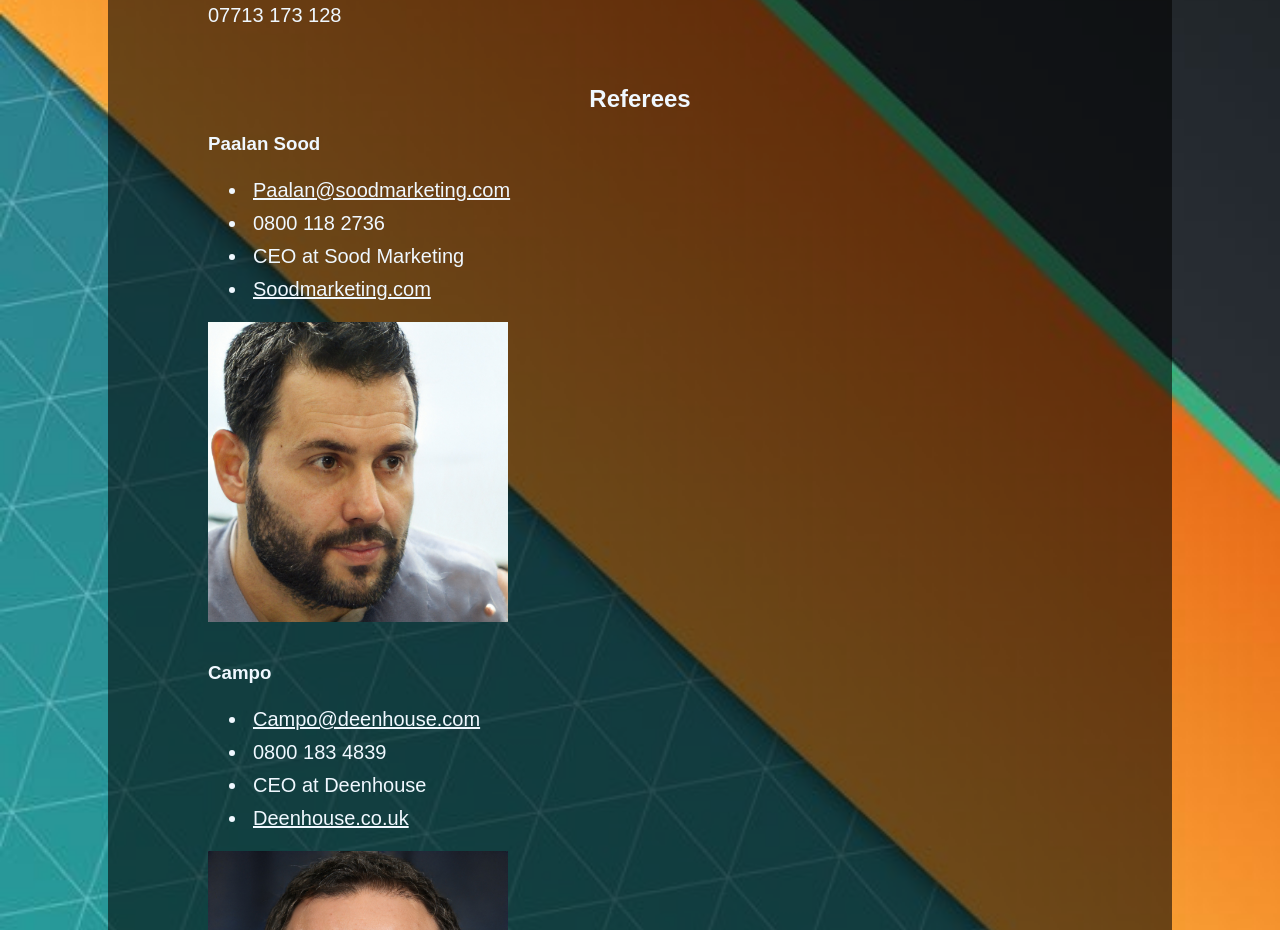
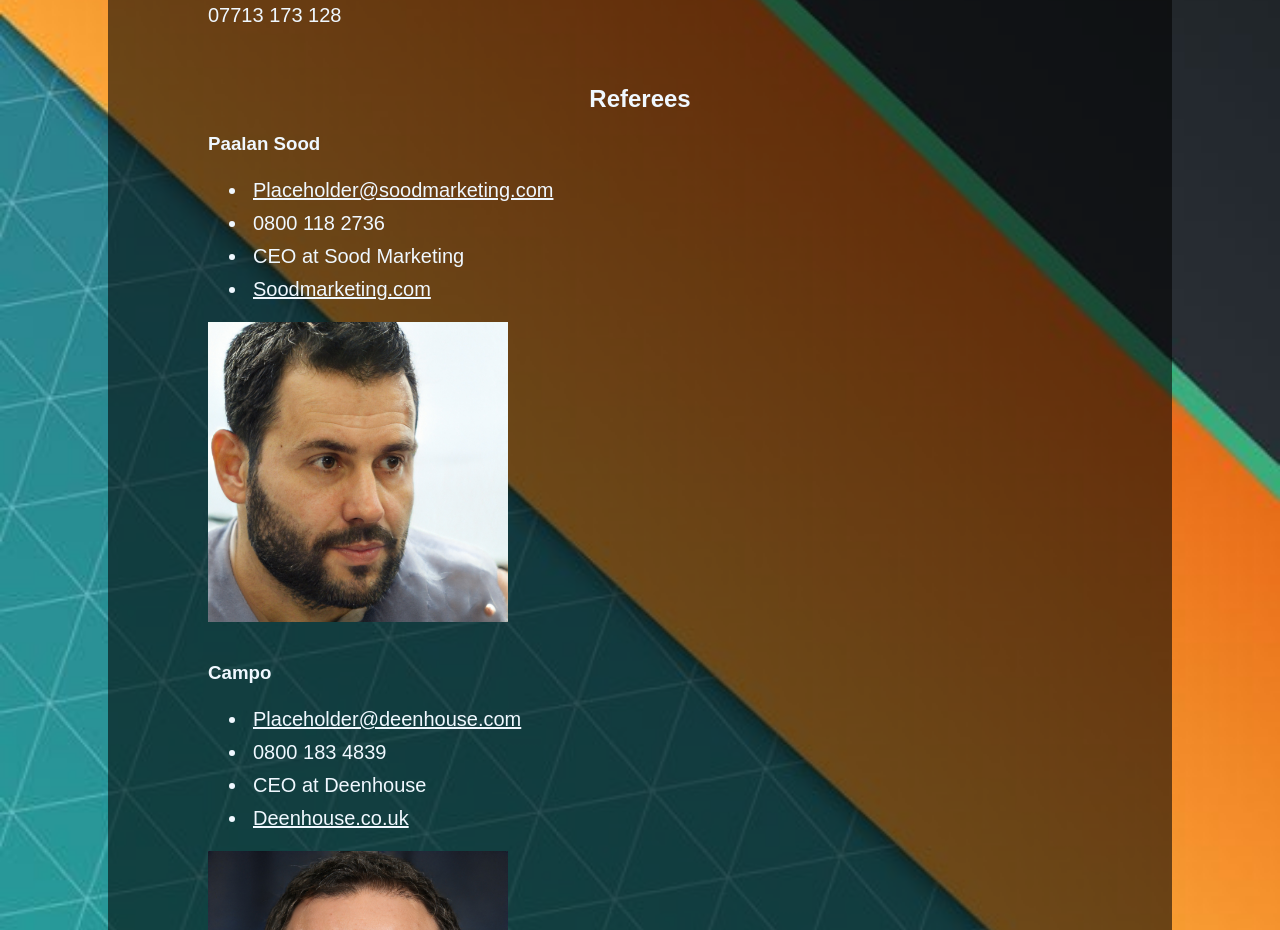
Before and after one commit to jpringle1/jp-cd-website, a plain HTML site: page website_project/contact.html in a window 1280 px wide. Shown: the part 271-1201 px from the top of the page. Drawn offline with Linux system fonts and the light colour scheme.

Commit message:
Update contact.html

```diff
--- a/website_project/contact.html
+++ b/website_project/contact.html
@@ -27,7 +27,7 @@
             <div style="padding-left: 100px;">
                 <h3>Paalan Sood</h3>
                 <ul>
-                    <li><a href="mailto:Paalan@soodmarketing.com">Paalan@soodmarketing.com</a></li>
+                    <li><a href="mailto:Placeholder@soodmarketing.com">Placeholder@soodmarketing.com</a></li>
                     <li>0800 118 2736</li>
                     <li>CEO at Sood Marketing</li>
                     <li><a href="https://soodmarketing.com/">Soodmarketing.com</a></li>
@@ -38,7 +38,7 @@
             <div style="padding-left: 100px;">
                 <h3>Campo</h3>
                 <ul>
-                    <li><a href="mailto:Campo@deenhouse.com">Campo@deenhouse.com</a></li>
+                    <li><a href="mailto:Placeholder@deenhouse.com">Placeholder@deenhouse.com</a></li>
                     <li>0800 183 4839</li>
                     <li>CEO at Deenhouse</li>
                     <li><a href="https://deenhouse.co.uk/">Deenhouse.co.uk</a></li>
```
